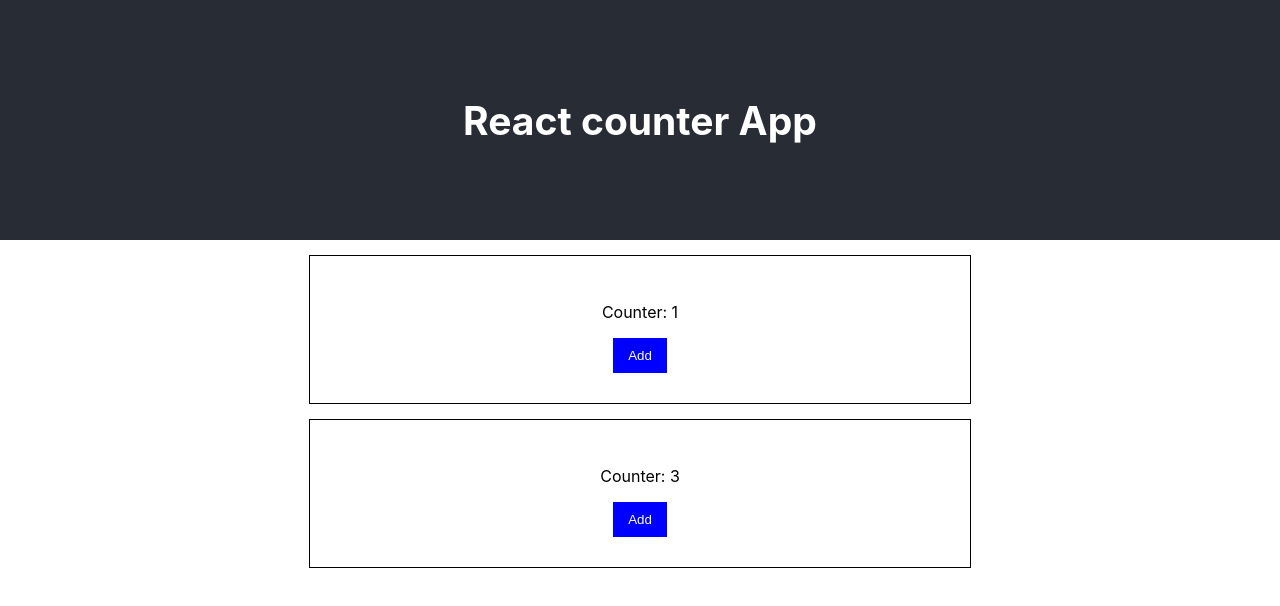
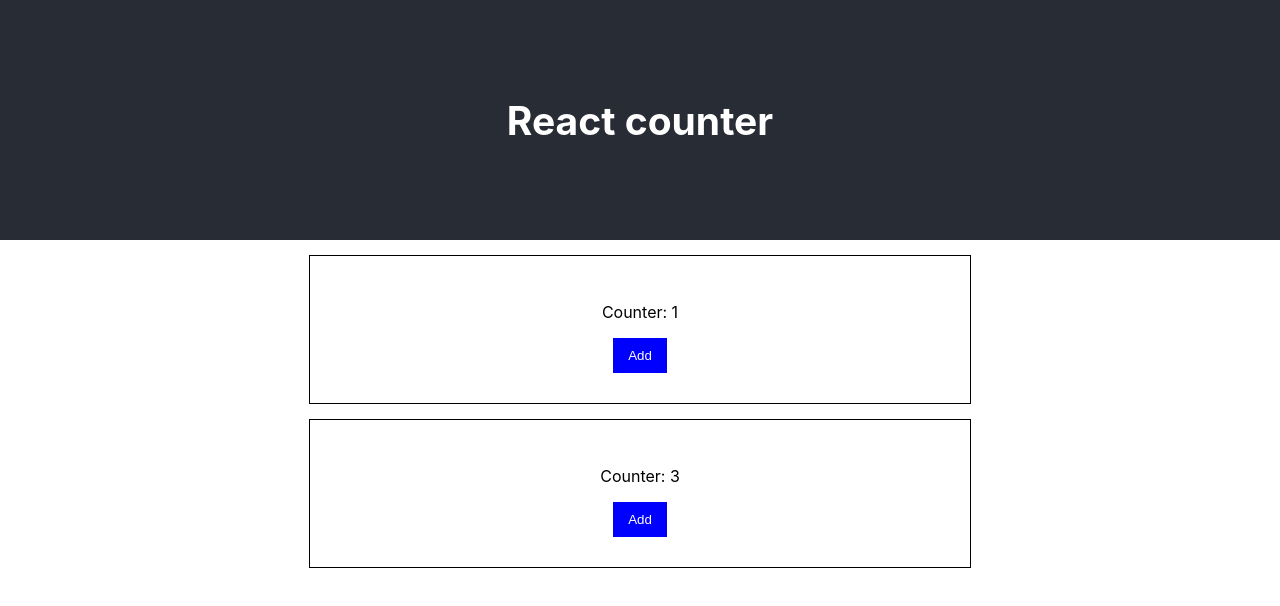
Before and after one commit to mmindykowski/react-cwiczenie, a React (Create React App) app: page / in a window 1280 px wide. Shown: the top 606 px of the page. Built offline with nearby package versions, Linux system fonts and the light colour scheme.

Commit message:
właściwości komponentów

```diff
--- a/src/App.js
+++ b/src/App.js
@@ -8,9 +8,9 @@ const App = () => {
   return (
     <div className="App">
       <header className="App-header">
-        <Heading />
+        <Heading text='React counter' />
       </header>
-      <Counter counterInitValue={15} />
+      <Counter counterInitValue={20} />
       <Counter counterInitValue={108} />
     </div>
   );
--- a/src/components/Heading.js
+++ b/src/components/Heading.js
@@ -1,5 +1,5 @@
-const Heading = () => {
-  return <h2>React counter App</h2>;
+const Heading = (props) => {
+  return <h2>{props.text}</h2>;
 };
 
 export default Heading;
```
